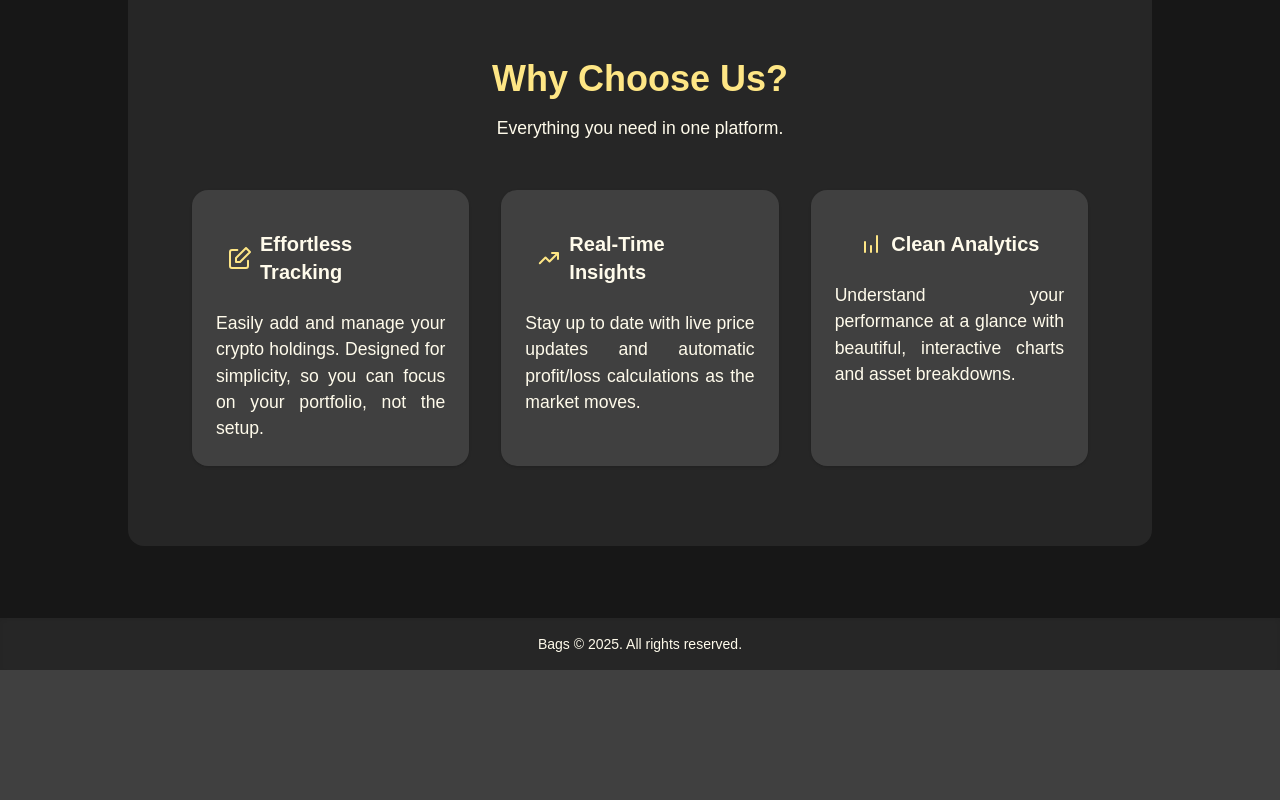
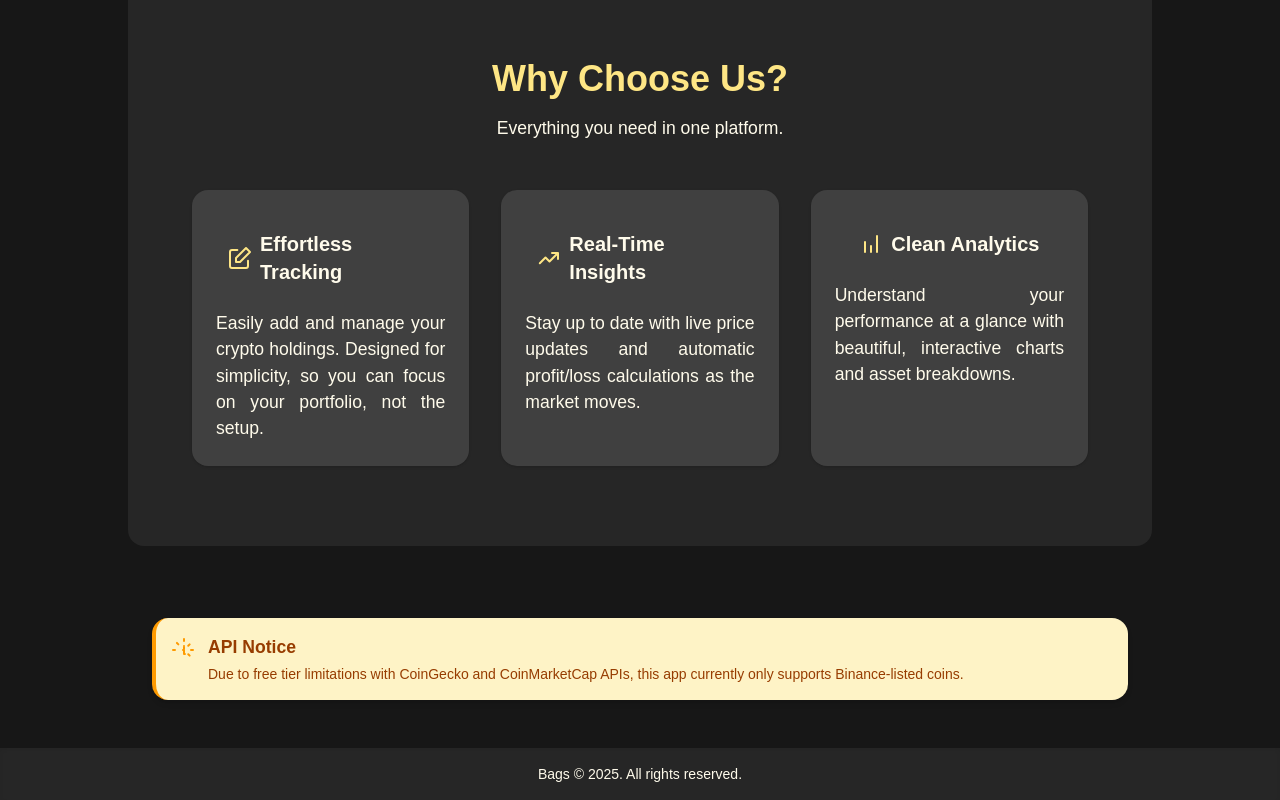
Before and after one commit to gurdeepkumar/bags, a React (Vite) app in the folder frontend/: page / in a window 1280 px wide. Shown: the part 579-1379 px from the top of the page. Before the commit the page ends 1249 px from the top, so only its background shows below. Built offline with nearby package versions, Linux system fonts and the light colour scheme; no server answers.

Commit message:
Bug: logout cookies removal.

```diff
--- /dev/null
+++ b/frontend/src/components/sub-components/ApiLimitNotice.jsx
@@ -0,0 +1,32 @@
+import React from "react";
+
+const ApiLimitNotice = () => {
+  return (
+    <div className="bg-amber-100 border-l-4 border-amber-500 text-amber-800 p-4 rounded-2xl shadow-md m-6">
+      <div className="flex items-start space-x-3">
+        <svg
+          className="w-6 h-6 text-amber-500 mt-1"
+          fill="none"
+          stroke="currentColor"
+          strokeWidth="2"
+          viewBox="0 0 24 24"
+        >
+          <path
+            strokeLinecap="round"
+            strokeLinejoin="round"
+            d="M13 16h-1v-4h-1m1-4h.01M12 9v2m0 4h.01M4.93 4.93l1.41 1.41M1 12h2m16 0h2m-3.34 5.66l-1.41-1.41M12 1v2m5.66 3.34l-1.41 1.41"
+          />
+        </svg>
+        <div>
+          <p className="font-semibold">API Notice</p>
+          <p className="text-sm mt-1">
+            Due to free tier limitations with CoinGecko and CoinMarketCap APIs,
+            this app currently only supports Binance-listed coins.
+          </p>
+        </div>
+      </div>
+    </div>
+  );
+};
+
+export default ApiLimitNotice;
--- a/frontend/src/pages/Home.jsx
+++ b/frontend/src/pages/Home.jsx
@@ -1,5 +1,6 @@
 import Portfolio from "../components/Portfolio";
 import LandingPage from "../components/LandingPage";
+import ApiLimitNotice from "../components/sub-components/ApiLimitNotice";
 import { useAuth } from "../auth/AuthContext";
 
 export default function Home() {
@@ -22,6 +23,7 @@ export default function Home() {
   return (
     <div className="md:w-4/5 w-full mx-auto py-6">
       {user?.username !== "" ? <Portfolio /> : <LandingPage />}
+      <ApiLimitNotice />
     </div>
   );
 }
```
Also changed, not shown: 1 other file (tests, documents, lock files or other folders).
